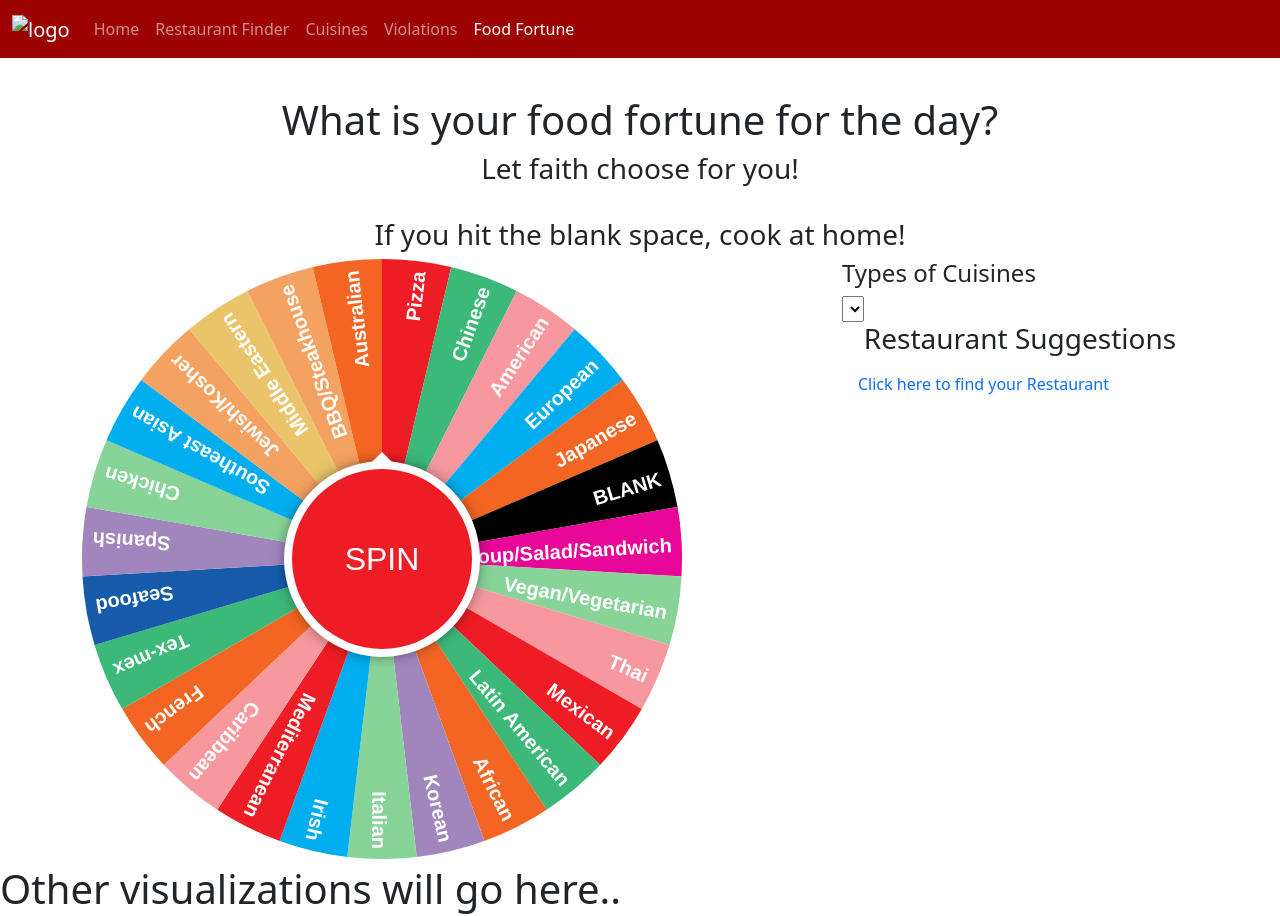
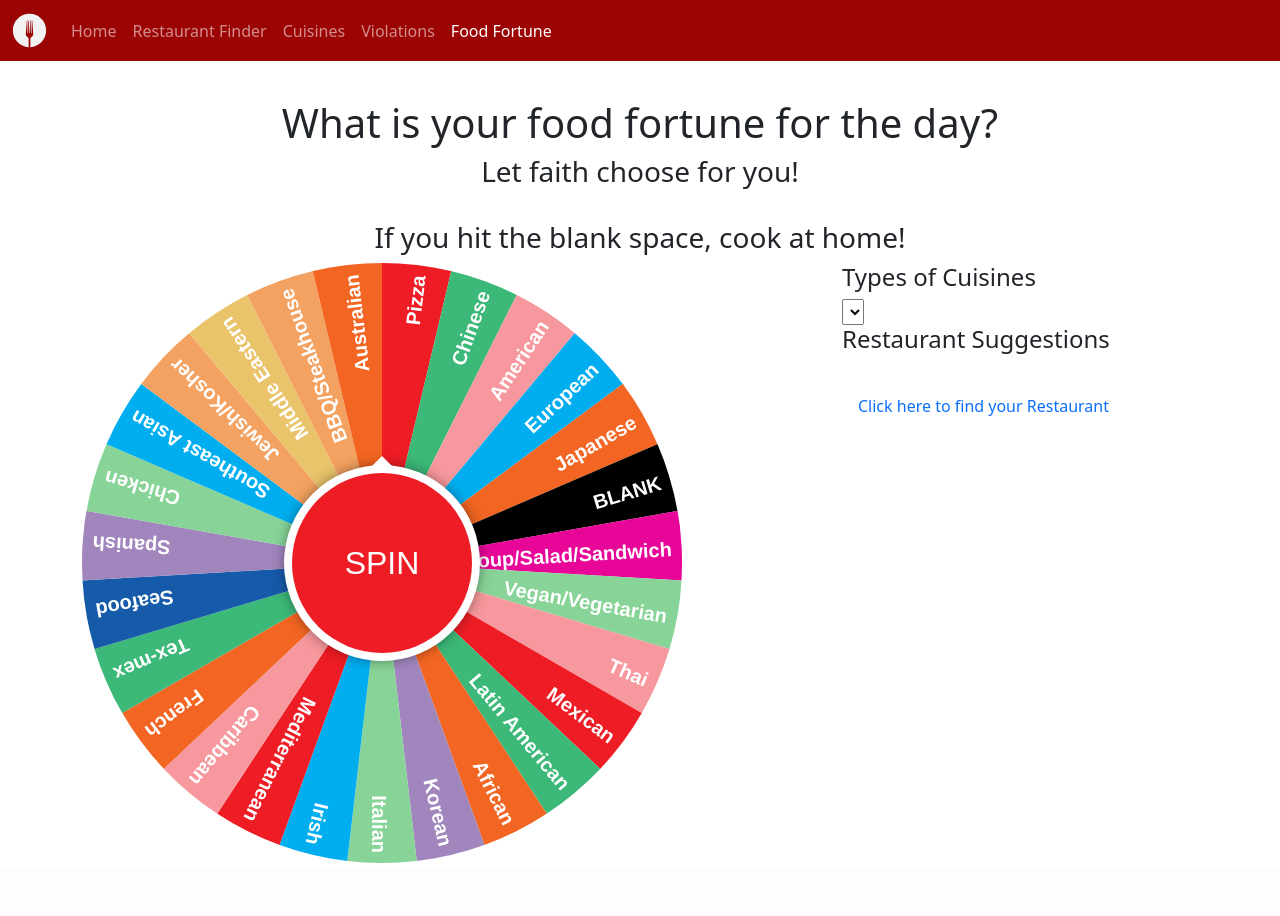
Before and after one commit to meetk5/Team-Project3, a Flask app: page /othergraphs in a window 1280 px wide. After the commit the page ends 863 px from the top, so only its background shows below. Run offline with Flask 2, Linux system fonts and the light colour scheme; data that the repository does not hold is empty; parts of the project's set-up code (start-up, migrations or seed data) failed here and were passed over; some libraries are stand-ins or nearby versions.

Commit message:
Minor changes

```diff
--- a/static/js/Boro1.js
+++ b/static/js/Boro1.js
@@ -65,7 +65,7 @@ if (obj[value["cuisine_description"]]) {
 
      //see manhattan data when the page loads the first sample
 
-     pieChart("Manhattan");
+     pieChart("Queens");
 
 
 });
--- a/templates/index.html
+++ b/templates/index.html
@@ -33,7 +33,7 @@
 
           <div class="jumbotron jumbotron-fluid" style="color: white; margin-top: 17%; margin-left: 10%; margin-bottom: 11%; text-align: left;">
             <div class="container">
-              <h1 class="display-4">The Restaurateurs</h1>
+              <h1 class="display-4">The Data Restaurateurs</h1>
               <p class="lead" ><strong>  Eating Good in your Neighborhood</strong></p>
             </div>
           </div>
--- a/templates/othergraphs.html
+++ b/templates/othergraphs.html
@@ -11,7 +11,7 @@
     <link rel="stylesheet" href="../static/css/styles.css">
 
     <title>Other Graphs</title>
-    <link rel="shortcut icon" type="image/jpg" href="../images/favicon3.png"/>
+    <link rel="shortcut icon" type="image/jpg" href="../static/favicon3.png"/>
   </head>
 
   <body>
@@ -21,7 +21,7 @@
     <nav class="navbar navbar-expand-lg navbar-dark" style="background-color: rgb(156, 4, 4);">
       <div class="container-fluid">
         <a class="navbar-brand" href="/">
-          <img src="../images/favicon.svg" alt="logo" width="35" >
+          <img src="../static/favicon.svg" alt="logo" width="35" >
         </a>
         <button class="navbar-toggler" type="button" data-bs-toggle="collapse" data-bs-target="#navbarSupportedContent" aria-controls="navbarSupportedContent" aria-expanded="false" aria-label="Toggle navigation">
           <span class="navbar-toggler-icon"></span>
@@ -38,7 +38,7 @@
               <a class="nav-link"  href="/borocuisines">Cuisines</a>
             </li>
             <li class="nav-item">
-              <a class="nav-link" href="/violations1">Violations</a>
+              <a class="nav-link" href="/violationdata">Violations</a>
             </li>
             <li class="nav-item">
               <a class="nav-link active" aria-current="page" href="/othergraphs">Food Fortune</a>
@@ -79,10 +79,11 @@
             <h4>Types of Cuisines</h4>
             <select id="selDataset2" onchange="optionChanged(this.value)"></select>
           </div>
-          <div class="panel panel-primary">
-            <div class="panel-heading">
-              <h3 class="panel-title">Restaurant Suggestions</h3>
-            </div>
+          <!--div class="panel panel-primary">
+            <div class="panel-heading"-->
+              <h4 class="panel-title">Restaurant Suggestions</h4>
+              <br>
+            <!--/div-->
               <div id="sample-metadata2" class="panel-body"></div>
               <a class="nav-link"  href="/restaurantfinder">Click here to find your Restaurant</a>
               </div>
@@ -93,7 +94,6 @@
         </div>
       </div>
     </div>
-      <h1>Other visualizations will go here..</h1>
 
     </div>
 
--- a/templates/restaurantfinder.html
+++ b/templates/restaurantfinder.html
@@ -58,7 +58,7 @@
             <a class="nav-link" href="/violations1">Violations</a>
           </li>
           <li class="nav-item">
-            <a class="nav-link" aria-current="page" href="/othergraphs">Other Graphs</a>
+            <a class="nav-link" aria-current="page" href="/othergraphs">Food Fortune</a>
           </li>
 
         </ul>
--- a/templates/violations1.html
+++ b/templates/violations1.html
@@ -6,7 +6,7 @@
   <meta http-equiv="X-UA-Compatible" content="IE=edge">
   <meta name="viewport" content="width=device-width, initial-scale=1.0">
   <title>Violation Data</title>
-  <link rel="shortcut icon" type="image/jpg" href="../images/favicon3.png" />
+  <link rel="shortcut icon" type="image/jpg" href="../static/favicon3.png" />
 
   <!-- D3 Javascript Library -->
   <script src="https://d3js.org/d3.v5.min.js"></script>
@@ -26,7 +26,7 @@
   <nav class="navbar navbar-expand-lg navbar-dark" style="background-color: rgb(156, 4, 4);">
     <div class="container-fluid">
       <a class="navbar-brand" href="/">
-        <img src="../images/favicon.svg" alt="" width="35">
+        <img src="../static/favicon.svg" alt="" width="35">
       </a>
       <button class="navbar-toggler" type="button" data-bs-toggle="collapse" data-bs-target="#navbarSupportedContent"
         aria-controls="navbarSupportedContent" aria-expanded="false" aria-label="Toggle navigation">
```
Also changed, not shown: templates/borocuisines.html (+19 -11 lines).
